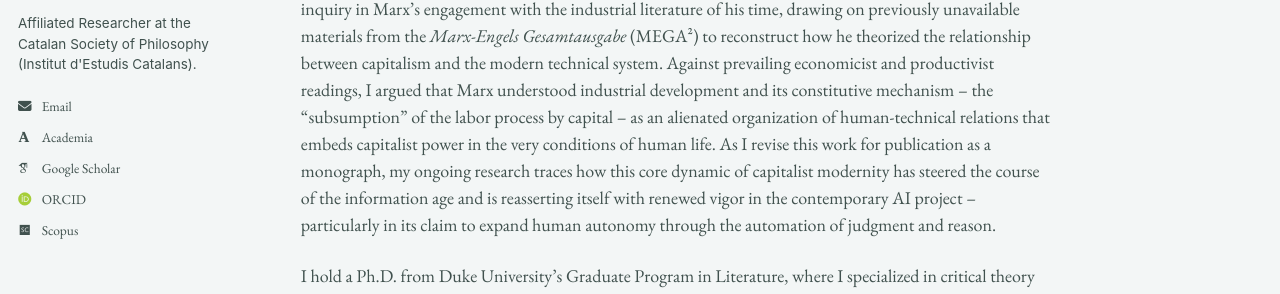
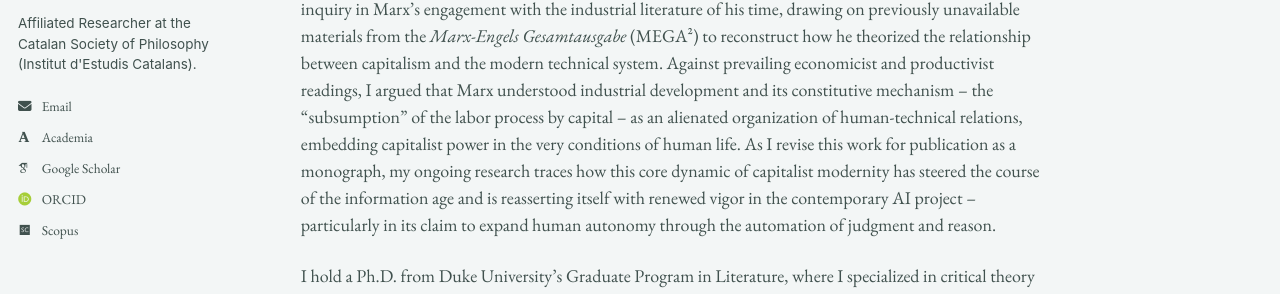
Before and after one commit to epujol90/epujol90.github.io, a Jekyll site: the page built from _pages/about.md, in a window 1280 px wide and 1069 px high. Shown: the part 332-626 px from the top of the window. Built offline with Jekyll 4.4.1, drawn with Linux system fonts in a browser that asks for light colours; some web fonts are replaced; a script bundle is joined from its source files by our own code; library files that are not in the unit come from our copies.

Commit message:
Update about.md

```diff
--- a/_pages/about.md
+++ b/_pages/about.md
@@ -8,6 +8,6 @@ redirect_from:
 ---
 I am a scholar of technology, media, and aesthetics trained in continental philosophy and critical theory in Europe and the United States. My research examines the history and politics of technological modernity -- with particular interest in the ways the material infrastructures of modern life embody and uphold relations of power and domination, despite professing to liberate humanity from scarcity and toil.
 
-My doctoral research focused on the _longue durée_ of industrial modernity and what the early Frankfurt School theorists named "instrumental reason," following its roots into the nineteenth century. My dissertation, “Karl Marx, Philosopher of Technics: Critique, Alienation, and the Materiality of Social Power,” grounded this inquiry in Marx’s engagement with the industrial literature of his time, drawing on previously unavailable materials from the _Marx-Engels Gesamtausgabe_ (MEGA²) to reconstruct how he theorized the relationship between capitalism and the modern technical system. Against prevailing economicist and productivist readings, I argued that Marx understood industrial development and its constitutive mechanism -- the "subsumption" of the labor process by capital -- as an alienated organization of human-technical relations that embeds capitalist power in the very conditions of human life. As I revise this work for publication as a monograph, my ongoing research traces how this core dynamic of capitalist modernity has steered the course of the information age and is reasserting itself with renewed vigor in the contemporary AI project -- particularly in its claim to expand human autonomy through the automation of judgment and reason.
+My doctoral research focused on the _longue durée_ of industrial modernity and what the early Frankfurt School theorists named "instrumental reason," following its roots into the nineteenth century. My dissertation, “Karl Marx, Philosopher of Technics: Critique, Alienation, and the Materiality of Social Power,” grounded this inquiry in Marx’s engagement with the industrial literature of his time, drawing on previously unavailable materials from the _Marx-Engels Gesamtausgabe_ (MEGA²) to reconstruct how he theorized the relationship between capitalism and the modern technical system. Against prevailing economicist and productivist readings, I argued that Marx understood industrial development and its constitutive mechanism -- the "subsumption" of the labor process by capital -- as an alienated organization of human-technical relations, embedding capitalist power in the very conditions of human life. As I revise this work for publication as a monograph, my ongoing research traces how this core dynamic of capitalist modernity has steered the course of the information age and is reasserting itself with renewed vigor in the contemporary AI project -- particularly in its claim to expand human autonomy through the automation of judgment and reason.
 
 I hold a Ph.D. from Duke University’s Graduate Program in Literature, where I specialized in critical theory and media philosophy, as well as a Fulbright-funded master’s degree in media studies from New York University. I received my undergraduate training in Spain, where I completed two degrees in philosophy (UNED) and fine art (University of Barcelona). I am currently an affiliated researcher with the Historical Materialism Studies Group of the Societat Catalana de Filosofia -- the philosophy section of the Institut d’Estudis Catalans, the highest academic body for the Catalan language and culture. My work has appeared in _South Atlantic Quarterly_ and _Marx and Philosophy Review of Books_, with further articles under review or in preparation for _Historical Materialism_, _Theory, Culture & Society_, and a special issue of _Qui Parle_. Alongside my research, I have developed substantive experience in writing pedagogy, including two years of writing center practice at Duke’s Thompson Writing Studio and teaching writing-intensive courses on media theory, philosophy of technology, and the history and politics of AI.
```
